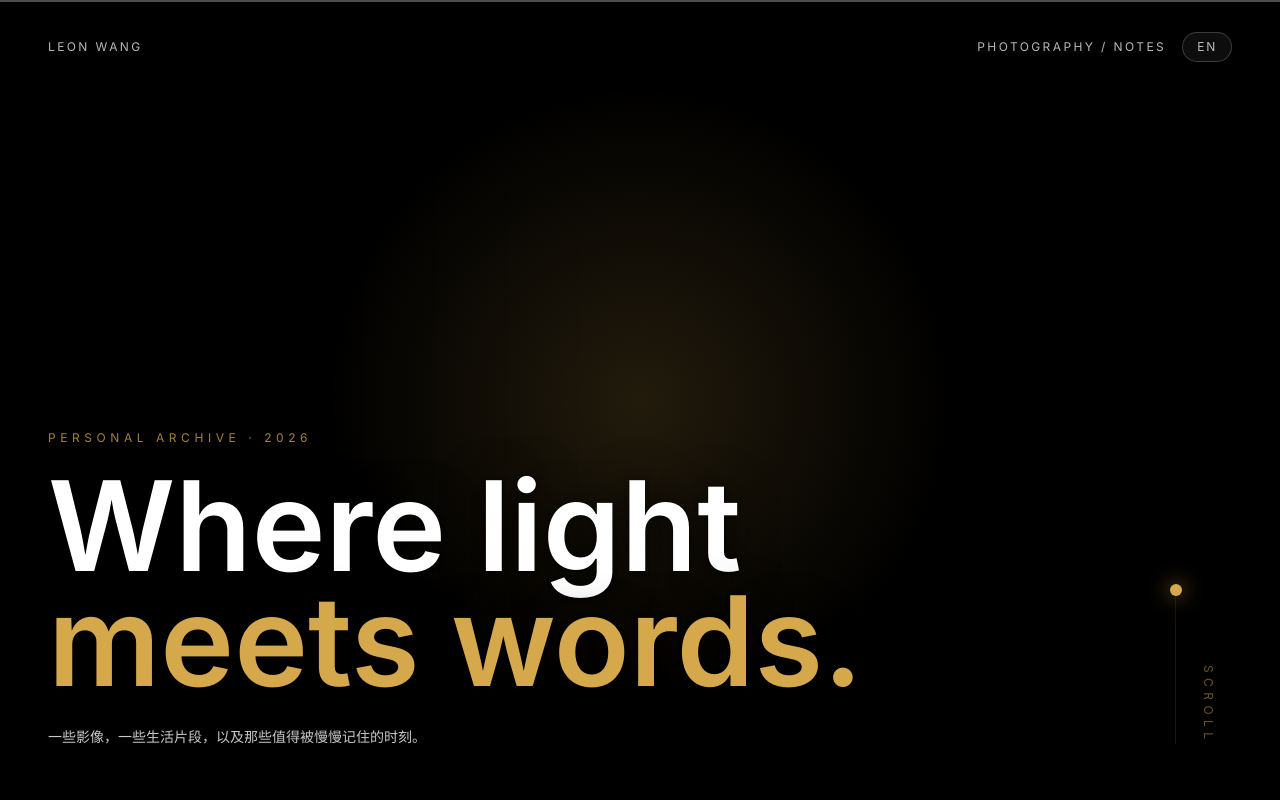
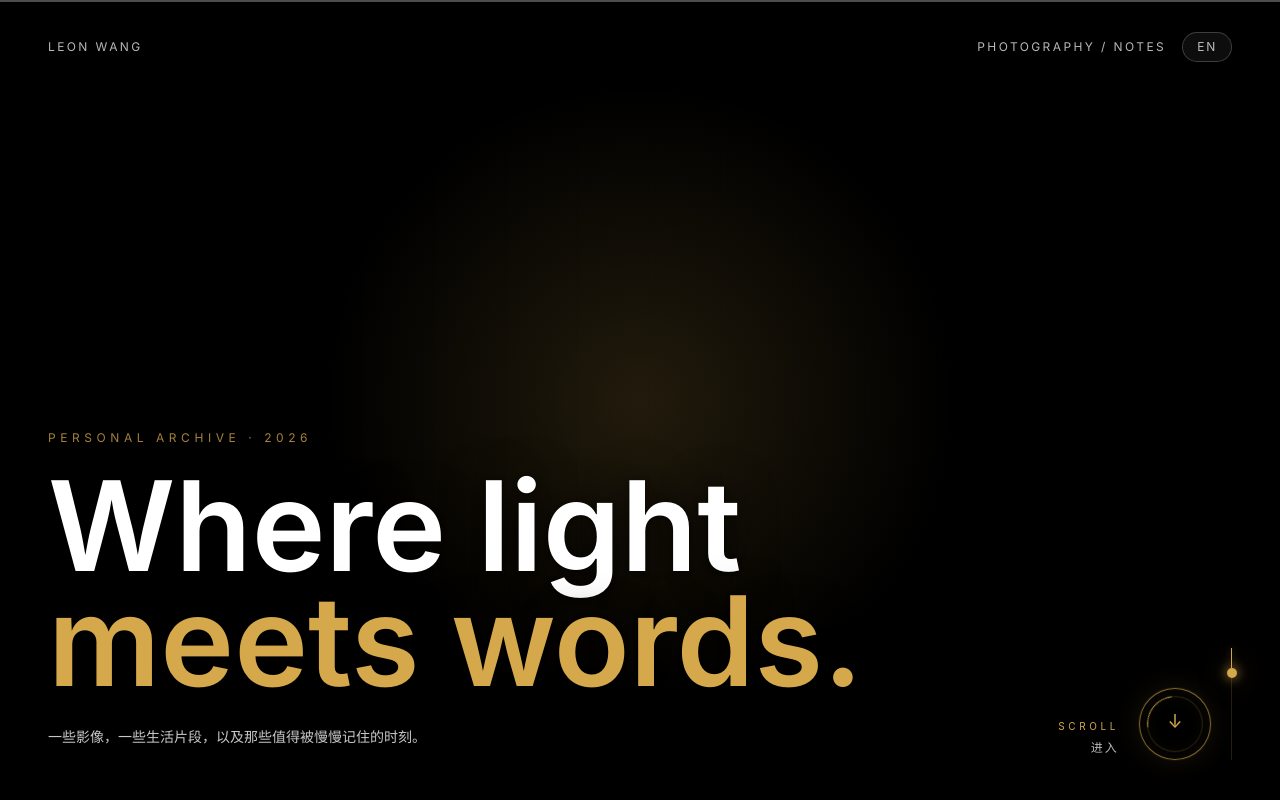
Before and after one commit to Userwly2001/liyang-photo, a Next.js app: page / in a window 1280 px wide. Shown: the top 800 px of the page. Built offline with nearby package versions, Linux system fonts and the light colour scheme; no server answers; the database is empty.

Commit message:
style: enhance golden homepage scroll cue

```diff
--- a/src/app/blog/[slug]/page.tsx
+++ b/src/app/blog/[slug]/page.tsx
@@ -2,7 +2,6 @@ import { cookies } from 'next/headers'
 import { prisma } from '@/lib/prisma'
 import BlogPostContent from '@/components/Blog/BlogPostContent'
 import { notFound } from 'next/navigation'
-import { getDictionary } from '@/i18n/dictionaries'
 import { COOKIE_NAME, DEFAULT_LANG, type Language } from '@/i18n/settings'
 import type { Metadata } from 'next'
 
--- a/src/app/globals.css
+++ b/src/app/globals.css
@@ -103,6 +103,79 @@ body::before {
   transition: opacity 300ms ease;
 }
 
+.home-scroll-cue {
+  filter: drop-shadow(0 8px 22px rgba(0, 0, 0, 0.55));
+}
+
+.home-scroll-orbit {
+  box-shadow:
+    0 0 0 1px rgba(212, 168, 75, 0.08),
+    0 0 28px rgba(212, 168, 75, 0.12),
+    inset 0 0 24px rgba(212, 168, 75, 0.05);
+  transition:
+    border-color 300ms ease,
+    background-color 300ms ease,
+    transform 300ms ease;
+}
+
+.home-scroll-orbit::before {
+  content: "";
+  position: absolute;
+  inset: -8px;
+  border: 1px solid rgba(212, 168, 75, 0.28);
+  border-radius: 999px;
+  animation: home-scroll-pulse 2.6s ease-out infinite;
+}
+
+.home-scroll-orbit-inner {
+  border-top-color: rgba(212, 168, 75, 0.85);
+  animation: home-scroll-spin 6s linear infinite;
+}
+
+.home-scroll-arrow {
+  animation: home-scroll-arrow 1.8s ease-in-out infinite;
+}
+
+.home-scroll-dot {
+  box-shadow:
+    0 0 12px rgba(212, 168, 75, 0.95),
+    0 0 28px rgba(212, 168, 75, 0.5);
+}
+
+.home-scroll-cue:hover .home-scroll-orbit {
+  transform: scale(1.06);
+  border-color: rgba(212, 168, 75, 0.95);
+  background: rgba(212, 168, 75, 0.12);
+}
+
+@keyframes home-scroll-pulse {
+  0% {
+    opacity: 0.8;
+    transform: scale(0.9);
+  }
+  75%,
+  100% {
+    opacity: 0;
+    transform: scale(1.28);
+  }
+}
+
+@keyframes home-scroll-spin {
+  to {
+    transform: rotate(360deg);
+  }
+}
+
+@keyframes home-scroll-arrow {
+  0%,
+  100% {
+    transform: translateY(-3px);
+  }
+  50% {
+    transform: translateY(4px);
+  }
+}
+
 @media (pointer: coarse), (prefers-reduced-motion: reduce) {
   .home-portal-light {
     display: none;
@@ -110,6 +183,14 @@ body::before {
   .animate-scroll-line {
     animation: none;
     opacity: 0.6;
+  }
+}
+
+@media (prefers-reduced-motion: reduce) {
+  .home-scroll-orbit::before,
+  .home-scroll-orbit-inner,
+  .home-scroll-arrow {
+    animation: none;
   }
 }
 
--- a/src/components/Home/HomePortal.tsx
+++ b/src/components/Home/HomePortal.tsx
@@ -149,30 +149,36 @@ export default function HomePortal({
             type="button"
             onClick={enter}
             aria-label={t.home.hero.enterAriaLabel}
-            className="absolute right-0 bottom-0 flex items-end gap-6 pr-8 pb-12 sm:pr-12 sm:pb-14 lg:pr-16 group"
+            className="home-scroll-cue absolute bottom-7 right-5 flex items-end gap-4 sm:bottom-10 sm:right-8 sm:gap-5 lg:right-12"
           >
-            {/* Scroll progress line */}
-            <span className="relative flex w-px items-start h-36 sm:h-40" style={{ background: 'rgba(212,168,75,0.12)' }}>
-              {/* Filled gold progress */}
+            <span className="flex flex-col items-end gap-1.5 pb-1 text-right">
+              <span className="text-[10px] uppercase tracking-[0.36em] text-accent">
+                Scroll
+              </span>
+              <span className="text-[10px] tracking-[0.18em] text-foreground/72 sm:text-xs">
+                {t.home.hero.enter}
+              </span>
+            </span>
+
+            <span className="home-scroll-orbit relative flex h-16 w-16 items-center justify-center rounded-full border border-accent/60 bg-background/42 backdrop-blur-md sm:h-[4.5rem] sm:w-[4.5rem]">
+              <span className="home-scroll-orbit-inner absolute inset-[7px] rounded-full border border-accent/20" />
+              <span className="home-scroll-arrow text-lg text-accent">↓</span>
+            </span>
+
+            <span className="relative hidden h-28 w-px overflow-visible bg-accent/18 sm:flex">
               <span
-                className="absolute top-0 left-0 w-full bg-accent transition-[height] duration-75 ease-linear"
+                className="absolute left-0 top-0 w-full bg-accent transition-[height] duration-75 ease-linear"
                 style={{
-                  height: `${scrollProgress * 100}%`,
-                  boxShadow: '0 0 8px rgba(212,168,75,0.4)',
+                  height: `${Math.max(scrollProgress * 100, 18)}%`,
+                  boxShadow: '0 0 10px rgba(212,168,75,0.65)',
                 }}
               />
-              {/* Glowing dot at progress point */}
               <span
-                className="absolute left-1/2 -translate-x-1/2 h-3 w-3 rounded-full bg-accent transition-[top] duration-75 ease-linear"
+                className="home-scroll-dot absolute left-1/2 h-2.5 w-2.5 -translate-x-1/2 rounded-full bg-accent transition-[top] duration-75 ease-linear"
                 style={{
-                  top: `${scrollProgress * 100}%`,
-                  boxShadow: '0 0 20px rgba(212,168,75,0.8), 0 0 40px rgba(212,168,75,0.3)',
+                  top: `${Math.max(scrollProgress * 100, 18)}%`,
                 }}
               />
-            </span>
-            {/* Rotated scroll text */}
-            <span className="text-xs uppercase tracking-[0.45em] text-accent/50 group-hover:text-accent/80 transition-colors [writing-mode:vertical-rl]">
-              Scroll
             </span>
           </button>
         </div>
--- a/src/i18n/LanguageProvider.tsx
+++ b/src/i18n/LanguageProvider.tsx
@@ -3,7 +3,7 @@
 import { createContext, useState, useCallback, useEffect } from 'react'
 import type { ReactNode } from 'react'
 import type { Language } from './settings'
-import { COOKIE_NAME, DEFAULT_LANG } from './settings'
+import { COOKIE_NAME } from './settings'
 import { getDictionary } from './dictionaries'
 import type { Dictionary } from './types'
 
@@ -59,15 +59,14 @@ export function LanguageProvider({
       const stored = localStorage.getItem(COOKIE_NAME)
       if (stored === 'zh' || stored === 'en') {
         const storedLang = stored as Language
-        if (storedLang !== lang) {
+        queueMicrotask(() => {
           setLangState(storedLang)
           setT(getDictionary(storedLang))
-        }
+        })
       }
     } catch {
       // localStorage unavailable
     }
-    // eslint-disable-next-line react-hooks/exhaustive-deps
   }, [])
 
   return (
```
